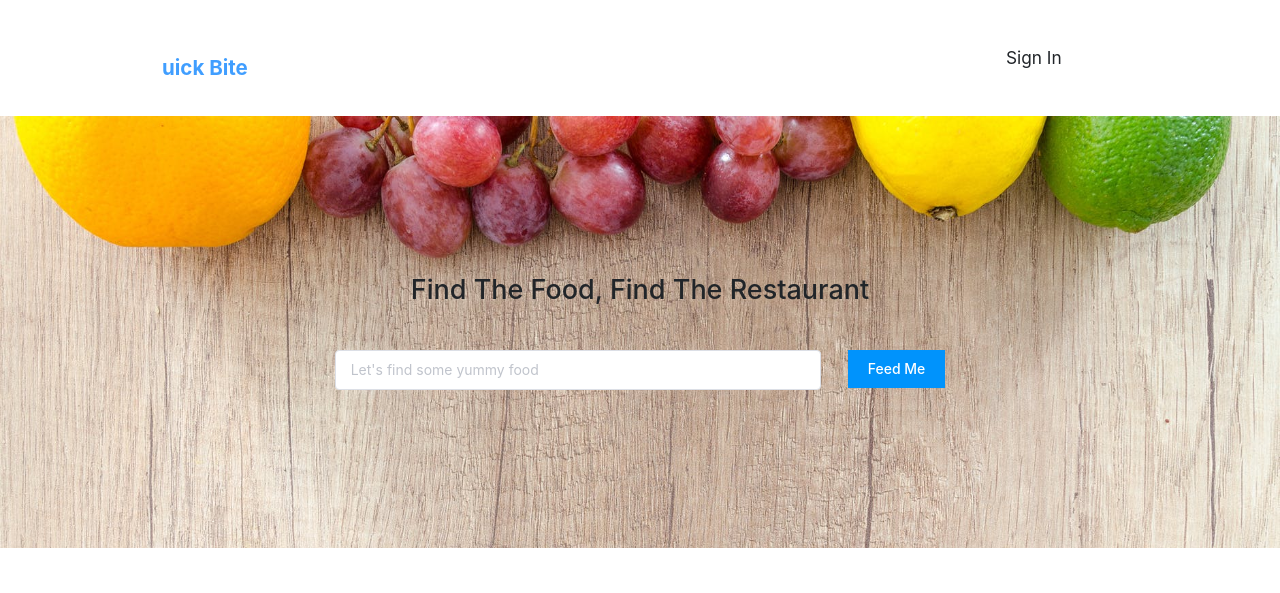
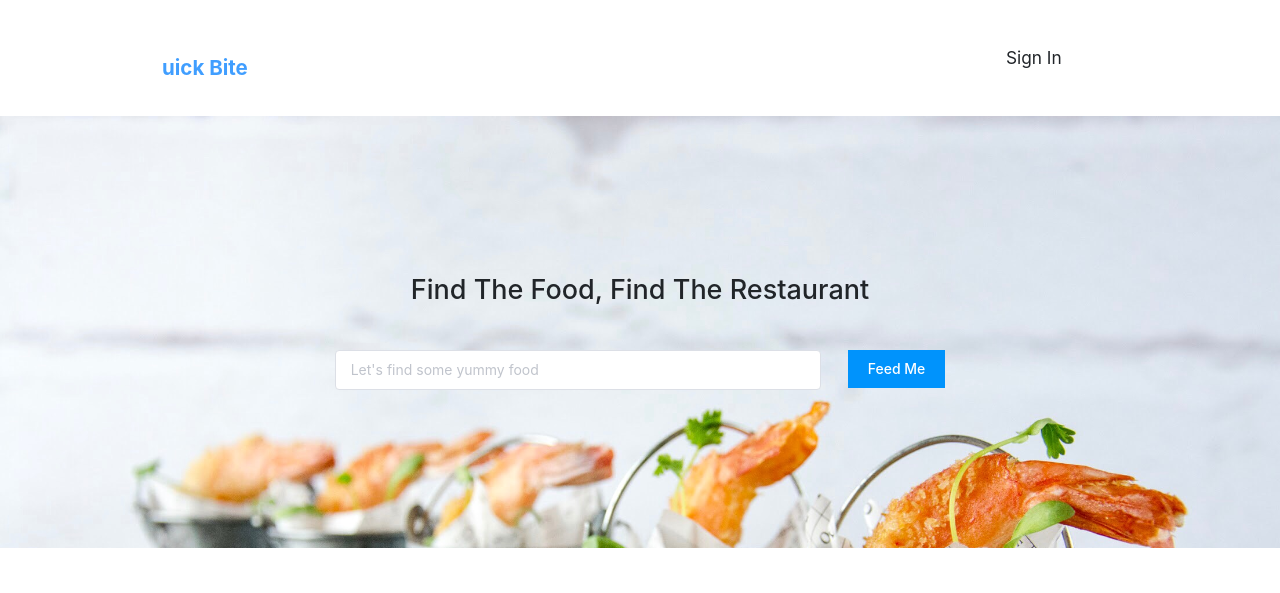
Before and after one commit to devilyouwei/Qbite, a Vue app in the folder admin/: page / in a window 1280 px wide. Shown: the top 593 px of the page. Built offline with nearby package versions, Linux system fonts and the light colour scheme; no server answers; a small style sheet from the web is missing; what v-charts would draw is missing.

Commit message:
Added new banner image

```diff
--- a/admin/src/views/Main.vue
+++ b/admin/src/views/Main.vue
@@ -149,7 +149,7 @@
     .banner {
         text-align: center;
         margin: 0 auto;
-        background-image: url("../assets/banner.jpeg");
+        background-image: url("../assets/banner.jpg");
         background-blend-mode: lighten;
         background-size: 100%;
         height: 8rem;
```
Also changed, not shown: admin/src/assets/banner.jpeg (deleted), admin/src/assets/banner.jpg (added).
